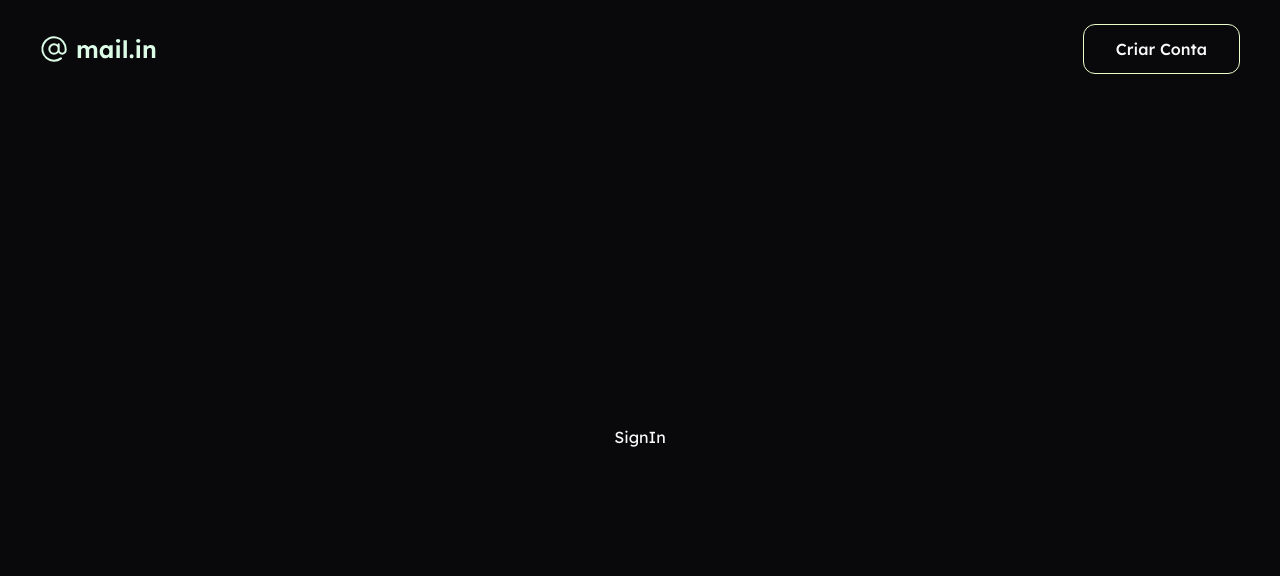
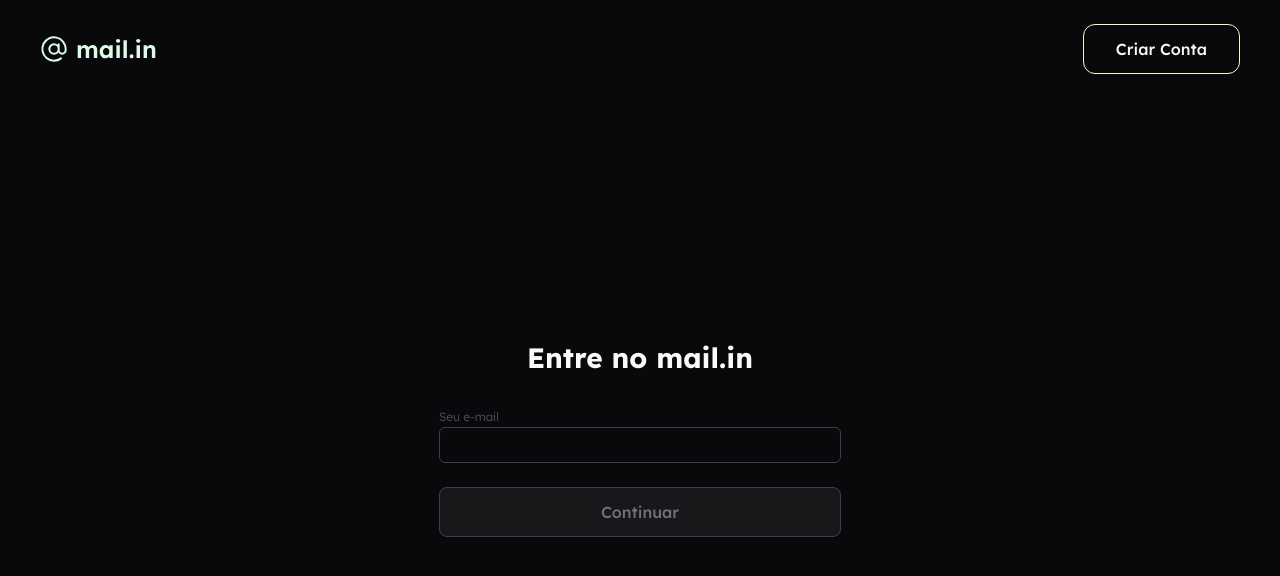
Before and after one commit to maarcos4g/mail.in-web, a React (Vite) app: page /auth/sign-in in a window 1280 px wide. Shown: the top 576 px of the page. Built offline with nearby package versions, Linux system fonts and the light colour scheme; no server answers.

Commit message:
feat: sign in page

```diff
--- /dev/null
+++ b/src/api/sign-in.ts
@@ -0,0 +1,22 @@
+import { api } from "."
+import cookies from 'js-cookie'
+
+export interface SignInRequest {
+  email: string
+}
+
+export interface SignInResponse {
+  token: string
+}
+
+export async function SignInWithEmail({
+  email,
+}: SignInRequest) {
+  await api.post<SignInResponse>('/sign-in', { email })
+  .then(response => {
+    cookies.set('@token', response.data.token, {
+      expires: 60 * 60 * 24 * 7, //7 days
+      path: '/'
+    })
+  })
+}
--- /dev/null
+++ b/src/pages/auth/sign-in.tsx
@@ -0,0 +1,83 @@
+import { RequestAuthCode } from "@/api/request-authentication-code";
+import { SignInWithEmail } from "@/api/sign-in";
+import { zodResolver } from "@hookform/resolvers/zod";
+import { useMutation } from "@tanstack/react-query";
+import { useForm } from "react-hook-form";
+import { toast } from "sonner";
+import { z } from "zod";
+
+import { Button } from "@/components/button";
+import { Input } from "@/components/ui/input";
+
+import { useNavigate } from "react-router-dom";
+
+const signInSchema = z.object({
+  email: z.string().email(),
+})
+
+type SignInSchema = z.infer<typeof signInSchema>
+
+export function SignIn() {
+  const navigate = useNavigate()
+
+  const {
+    register,
+    handleSubmit,
+    watch,
+    formState: { isSubmitting }
+  } = useForm<SignInSchema>({
+    resolver: zodResolver(signInSchema)
+  })
+
+  const { mutateAsync: signInWithEmail } = useMutation({
+    mutationFn: SignInWithEmail
+  })
+
+  const { mutateAsync: requestAuthCode } = useMutation({
+    mutationFn: RequestAuthCode
+  })
+
+  async function handleAuthenticate({ email }: SignInSchema) {
+    try {
+      await requestAuthCode({ email })
+      await signInWithEmail({ email })
+
+      toast.success('Login efetuado com sucesso!')
+      navigate('/auth/code')
+    } catch (error) {
+      toast.error('Erro ao entrar na conta!')
+    }
+  }
+
+  return (
+    <form
+      className="flex flex-col gap-6 min-w-[402px] items-center"
+      onSubmit={handleSubmit(handleAuthenticate)}
+    >
+      <h1 className="text-[28px] font-bold">
+        Entre no mail.in
+      </h1>
+
+      <div className="w-full">
+        <label htmlFor="email" className="text-xs font-light text-zinc-600">
+          Seu e-mail
+        </label>
+        <Input
+          id="email"
+          type="email"
+          autoCapitalize="none"
+          autoComplete="email"
+          autoCorrect="off"
+          {...register('email')}
+        />
+      </div>
+
+      <Button
+        label="Continuar"
+        variant="default"
+        type="submit"
+        disabled={isSubmitting || !watch('email')}
+      />
+    </form>
+  )
+}
--- a/src/router.tsx
+++ b/src/router.tsx
@@ -3,6 +3,7 @@ import { createBrowserRouter } from "react-router-dom";
 import { AuthLayout } from "@/pages/_layouts/auth";
 import { SignUp } from "@/pages/auth/sign-up";
 import { ValidateCode } from "@/pages/auth/validate-code";
+import { SignIn } from "@/pages/auth/sign-in";
 
 import { AppLayout } from "@/pages/_layouts/app";
 import { Home } from "@/pages/app";
@@ -26,7 +27,7 @@ export const router = createBrowserRouter([
     children: [
       {
         path: 'sign-in',
-        element: <h1>SignIn</h1>
+        element: <SignIn />
       },
       {
         path: 'sign-up',
```
